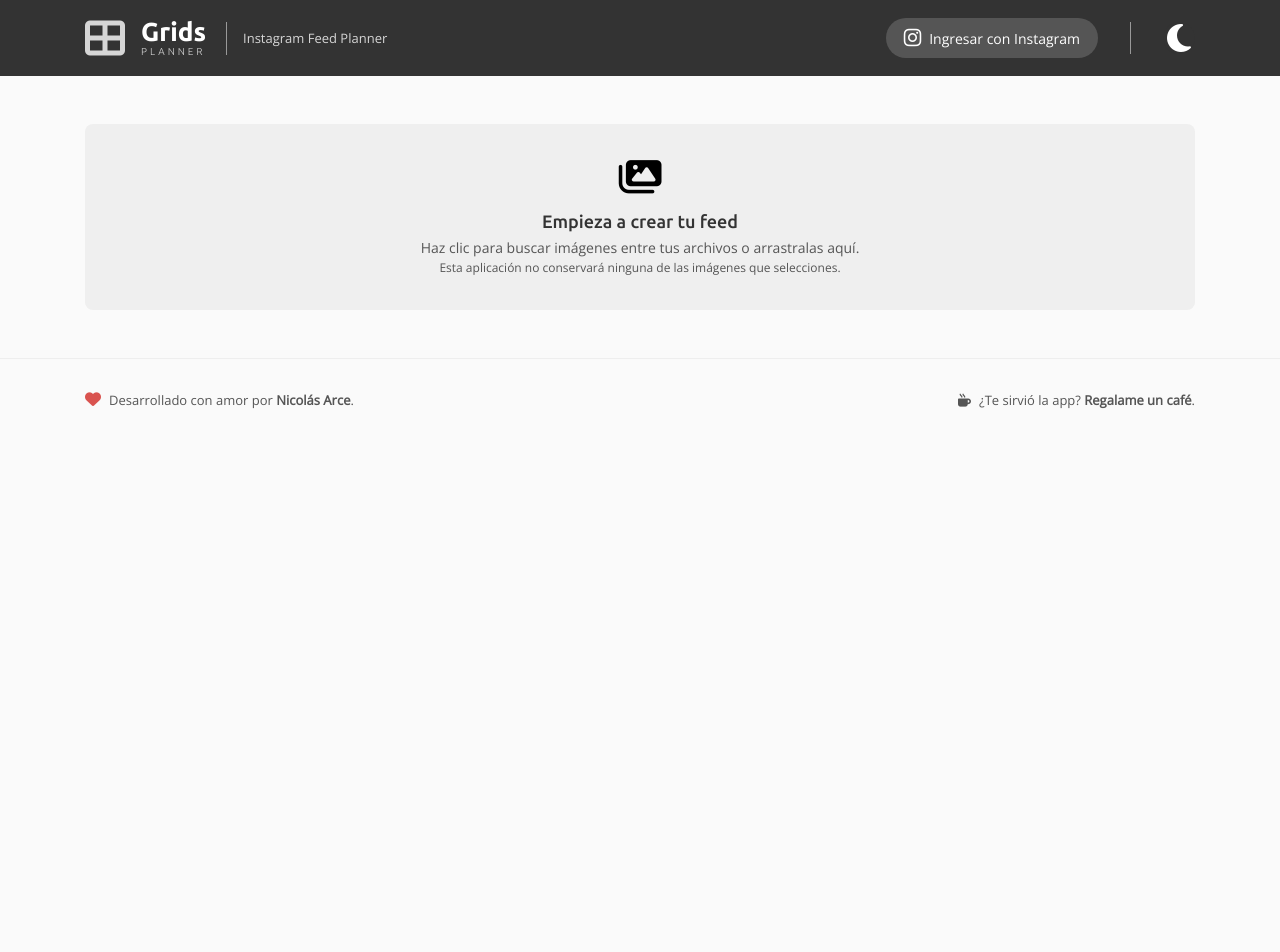
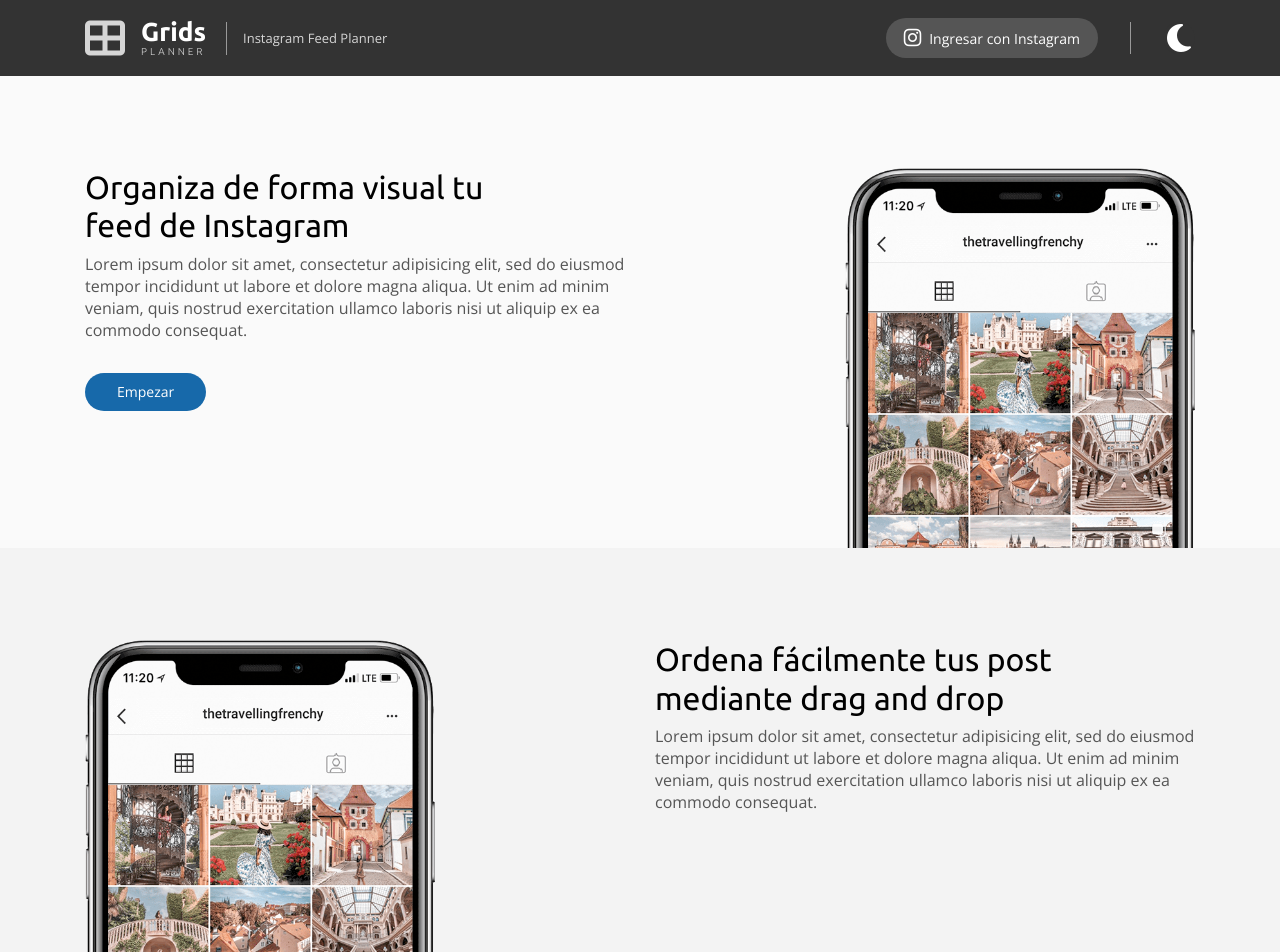
Before and after one commit to narcecl/grids-planner, a Vue app: page / in a window 1280 px wide. Shown: the top 952 px of the page. Before the commit the page ends 800 px from the top, so only its background shows below. Built offline with nearby package versions, Linux system fonts and the light colour scheme.

Commit message:
avances 20210924

```diff
--- a/package.json
+++ b/package.json
@@ -8,6 +8,7 @@
     "start": "node server.js"
   },
   "dependencies": {
+    "set-value": ">=4.0.1",
     "axios": "^0.21.1",
     "express": "^4.17.1",
     "qs": "^6.5.2",
--- a/public/index.html
+++ b/public/index.html
@@ -12,7 +12,7 @@
 		<noscript>
 			<strong>Lo siento, <%= htmlWebpackPlugin.options.title %> no funciona sin JavaScript, por favor habilitalo en tu navegador para continuar.</strong>
 		</noscript>
-		<div id="app" :class="{ dark: $store.getters.getTheme === 'dark' }">
+		<div id="app" :class="{ dark: $store.getters.isDarkMode }">
 			<router-view></router-view>
 		</div>
 		<!-- built files will be auto injected -->
--- a/src/assets/scss/fonts.scss
+++ b/src/assets/scss/fonts.scss
@@ -1,4 +1,12 @@
 .heading{
+	&-2{
+		font-size: 32px;
+		line-height: 1.2em;
+	}
+	&-3{
+		font-size: 26px;
+		line-height: 1.5em;
+	}
 	&-4{
 		font-size: 22px;
 		line-height: 1.5em;
--- a/src/assets/scss/main.scss
+++ b/src/assets/scss/main.scss
@@ -23,8 +23,24 @@ p{font-size:14px;line-height:normal;color:#555;}
 	&-white{color:#fff;}
 }
 
+.dark{
+	.bg{
+		&-secondary{
+			background:#222;
+		}
+	}
+}
+
+.bg{
+	&-secondary{
+		background:#f3f3f3;
+	}
+}
+
 .section{
 	padding:48px 0;
+
+	&.special{padding:92px 0;}
 }
 
 #app{
--- a/src/components/global/darkMode.vue
+++ b/src/components/global/darkMode.vue
@@ -10,10 +10,10 @@
 	export default{
 		computed: {
 			classController: function(){
-				return ( this.$store.getters.getTheme === 'dark' ) ? 'fa-sun' : 'fa-moon';
+				return ( this.$store.getters.isDarkMode ) ? 'fa-sun' : 'fa-moon';
 			},
 			titleText: function(){
-				return 'Activar modo ' + ( this.$store.getters.getTheme === 'dark' ? 'claro' : 'oscuro');
+				return 'Activar modo ' + ( this.$store.getters.isDarkMode ? 'claro' : 'oscuro');
 			}
 		},
 		methods: {
--- a/src/components/global/postArea.vue
+++ b/src/components/global/postArea.vue
@@ -7,6 +7,7 @@
 					<p class="mt-16">Cargando tus posts desde Instagram...</p>
 				</div>
 			</div>
+
 			<div v-if="!postsReady && instagramExpires">
 				<support type="info" :dismiss="true" class="mb-48">
 					<p>La sesión de Instagram caducó, por favor vuelve a iniciar sesión.</p>
@@ -14,8 +15,12 @@
 			</div>
 
 			<div class="post-area" :class="{ 'w-posts': postsList.length }">
+				<support type="success" :dismiss="true" class="mb-32" v-if="hasPost > 1">
+					<p>Todo listo, ahora puedes mover las fotos para ordenarlas a tu gusto. <mark>¡Diviertete!</mark></p>
+				</support>
+
 				<div class="cont" ref="cont">
-					<draggable :class="[ postsList.length ? 'row total' : '', {extramini: isMobileViewport}]" v-model="postsList" :move="checkMove" @start="drag=true" @end="drag=false">
+					<draggable :class="[ postsList.length ? 'row total' : '', {extramini: isMobileViewport}]" v-model="postsList" :move="checkMove" @start="drag = true" @end="drag = false">
 						<div class="col-4" v-for="(post, index) in postsList" :key="index" @dragstart="checkDrag($event)" :draggable="post.drag" :class="post.drag ? 'draggable' : 'no-draggable'">
 							<div class="grid-item" :style="[sizeController, {backgroundImage: 'url(' + post.image + ')' }]" :class="{drag: post.drag}">
 								<div class="grid-cont">
@@ -34,11 +39,13 @@
 			</div>
 		</div>
 
-		<modal v-model="modal" :multimedia="true">
+		<modal v-model="modal" :multimedia="true" size="12">
 			<template slot="main">
-				<figure class="full">
-					<img :src="modalImg" alt="Imagen subida">
-				</figure>
+				<div class="preview-image" :style="limitPreview">
+					<figure :style="limitPreview">
+						<img :src="modalImg" alt="Imagen subida">
+					</figure>
+				</div>
 			</template>
 		</modal>
 
@@ -96,6 +103,9 @@
 				let hasStorage = (this.instagramStorage && 'access_token' in this.instagramStorage && 'user_id' in this.instagramStorage);
 				return (!this.postsReady && hasStorage);
 			},
+			hasPost: function(){
+				return this.$store.getters.hasPosts;
+			},
 			postsList: {
 				get: function(){
 					// Obtenemos la lista del store
@@ -115,6 +125,14 @@
 					};
 				}
 			},
+			limitPreview: function(){
+				let max = this.window_height * 80 / 100;
+
+				return {
+					overflow: 'auto',
+					maxHeight: `${ max }px`
+				};
+			}
 		},
 		methods: {
 			checkMove: function(evt){
@@ -239,6 +257,17 @@
 </script>
 
 <style lang="scss" scoped>
+.preview-image{
+	figure{
+		img{
+			max-width: 100%;
+			display: block;
+			height: auto;
+			max-height: inherit;
+			margin: 0 auto;
+		}
+	}
+}
 .dark{
 	.post-area.w-posts{
 		border-color:#333;
--- a/src/components/ui/modal.vue
+++ b/src/components/ui/modal.vue
@@ -1,29 +1,25 @@
 <template>
 	<transition name="fade">
-		<div class="s-modal h-100" :class="{full: full}" v-if="value" @click="closed">
+		<div class="s-modal h-100" :class="{ full: full }" v-if="value" @click="closed">
 			<div class="s-modal-box h-100">
+				<div class="close-section text-right">
+					<a class="hover-opacity d-inline-block" href="#" @click.prevent="closeModal" aria-label="Ocultar modal">
+						<span class="fa fa-close f-28 text-white" aria-hidden="true"></span>
+					</a>
+				</div>
+
 				<div class="h-100" :class="{container: !full}">
 					<div class="h-100" :class="[!full ? 'd-flex align-items-center' : '']">
-						<div class="modal-content" :class="modalSize">
+						<div class="modal-content p-0 w-100 d-flex justify-content-center align-items-center">
 							<div class="modal-box" ref="modal_box">
 								<div class="modal-box box-shadow box-radius bg-white" v-if="!multimedia">
 									<main :style="[limitHeight]" :class="notPadding ? 'no-padds' : '' ">
-										<div class="d-flex justify-content-end mb-16">
-											<a class="hover-opacity d-block" href="#" @click.prevent="closeModal" aria-label="Ocultar modal">
-												<span class="fa fa-close f-28" aria-hidden="true"></span>
-											</a>
-										</div>
 										<div class="s-modal-content">
 											<slot name="main"></slot>
 										</div>
 									</main>
 								</div>
-								<div v-else>
-									<div class="text-right mb-16">
-										<a class="hover-opacity d-inline-block" href="#" @click.prevent="closeModal" aria-label="Ocultar modal">
-											<span class="fa fa-close f-28 text-white" aria-hidden="true"></span>
-										</a>
-									</div>
+								<div class="modal-custom-multimedia" v-else>
 									<slot name="main"></slot>
 								</div>
 							</div>
@@ -81,7 +77,7 @@ export default {
 				if( item === this.$refs.modal_box ) parentModal = true;
 			});
 
-			if( !event.target.classList.contains('s-modal-box') && parentModal === null ){
+			if( parentModal === null ){
 				// Si no es el s-modal-box ni tampoco es el el contenido, cerramos
 				this.closeModal();
 			}
@@ -126,18 +122,6 @@ export default {
 	backdrop-filter: saturate(180%) blur(20px);
 	z-index: 100;
 
-	&:not(.rutclave){
-		.s-modal-box .modal-content{ min-width: 680px; }
-	}
-
-	&.rutclave{
-		@media screen and ( max-width: $break-md ){
-			.s-modal-box .s-modal-content{
-				padding:16px;
-			}
-		}
-	}
-
 	&.full{
 		.modal-content{
 			height: 100%;
@@ -154,6 +138,12 @@ export default {
 	}
 
 	.s-modal-box{
+		.close-section{
+			position: absolute;
+			right: 16px;
+			top: 16px;
+		}
+
 		.modal-content{
 			width: 100%;
 			margin: 0 auto;
--- a/src/components/ui/support.vue
+++ b/src/components/ui/support.vue
@@ -32,6 +32,9 @@
 					case 'info':
 						return 'fa fa-info-circle';
 						break;
+					case 'success':
+						return 'fa fa-check-circle';
+						break;
 					case 'warning':
 						return 'fa fa-exclamation-circle';
 						break;
@@ -65,25 +68,31 @@
 
 		.close span{color:#444;}
 
+		&.success{
+			background: #dcedc8;
+			border-color:#c5e1a5;
+			.support-icon, .close span{color: #64ae64;}
+		}
+
 		&.info{
-			background:#cce4fd;
-			border-color:#c1ddfa;
+			background:#bbdefb;
+			border-color:#8cd3ff;
 			p{color:#444}
-			.support-icon{color:#265c96}
+			.support-icon, .close span{color:#187bcd}
 		}
 
 		&.warning{
 			background:#fef1ce;
 			border-color:#f6e4b8;
 			p{color:#444}
-			.support-icon{color:#9e823d}
+			.support-icon, .close span{color:#9e823d}
 		}
 
 		&.error{
 			background:#f6d7d9;
 			border-color:#f0cdd1;
 			p{color:#444}
-			.support-icon{color:#853942}
+			.support-icon, .close span{color:#853942}
 		}
 	}
 </style>
--- a/src/router/index.js
+++ b/src/router/index.js
@@ -3,11 +3,13 @@ import VueRouter from 'vue-router';
 
 // Pages
 import Home from '../views/Home.vue';
+import App from '../views/App.vue';
 import connect_success from '../views/connectSuccess';
 
 
 const routes = [
 	{ path: '/', name: 'Home', component: Home },
+	{ path: '/app', name: 'App', component: App },
 	{ path: '/connect_success', component: connect_success }
 ];
 
--- a/src/store/index.js
+++ b/src/store/index.js
@@ -12,9 +12,16 @@ export default{
 			// Devuelve el tema (Claro/Oscuro)
 			return state.theme;
 		},
+		isDarkMode: function(state){
+			return state.theme === 'dark';
+		},
 		getPosts: function(state){
 			// Devuelve array de posts
 			return state.posts;
+		},
+		hasPosts: function(state){
+			// Devuelve boolean si es que hay posts o no
+			return state.posts.length ? state.posts.length : false;
 		},
 		getInstaPosts: function(state){
 			// Devuelve array de posts de instagram
--- /dev/null
+++ b/src/views/App.vue
@@ -0,0 +1,27 @@
+<template>
+	<div>
+		<mainHeader/>
+
+		<dragArea/>
+		<postArea/>
+
+		<mainFooter/>
+	</div>
+</template>
+
+<script>
+import mainHeader from '@/components/global/mainHeader.vue';
+import dragArea from '@/components/global/dragArea.vue';
+import postArea from '@/components/global/postArea.vue';
+import mainFooter from '@/components/global/mainFooter.vue';
+
+export default {
+	name: 'Home',
+	components: {
+		mainHeader,
+		dragArea,
+		postArea,
+		mainFooter
+	}
+}
+</script>
--- a/src/views/Home.vue
+++ b/src/views/Home.vue
@@ -2,8 +2,57 @@
 	<div>
 		<mainHeader/>
 
-		<dragArea/>
-		<postArea/>
+		<main>
+			<section class="pt-92 special">
+				<div class="container">
+					<div class="row justify-content-between">
+						<div class="col-12 col-sm-6">
+							<h1 class="heading-2 w-100 w-sm-80 mb-8" :class="{ 'text-white': $store.getters.isDarkMode }">
+								Organiza de forma visual tu feed de Instagram
+							</h1>
+							<p class="f-large" :class="{ 'text-white': $store.getters.isDarkMode }">
+								Lorem ipsum dolor sit amet, consectetur adipisicing elit, sed do eiusmod
+								tempor incididunt ut labore et dolore magna aliqua. Ut enim ad minim veniam,
+								quis nostrud exercitation ullamco laboris nisi ut aliquip ex ea commodo
+								consequat.
+							</p>
+
+							<div class="btn-holder mt-32">
+								<btn href="app" @click="$router.push('/app')" text="Empezar"/>
+							</div>
+						</div>
+						<div class="col-12 col-sm-4">
+							<figure class="full">
+								<img src="assets/images/iphone-1.png">
+							</figure>
+						</div>
+					</div>
+				</div>
+			</section>
+
+			<section class="pt-92 special bg-secondary">
+				<div class="container">
+					<div class="row justify-content-between">
+						<div class="col-12 col-sm-4">
+							<figure class="full">
+								<img src="assets/images/iphone-1.png">
+							</figure>
+						</div>
+						<div class="col-12 col-sm-6">
+							<h1 class="heading-2 w-100 w-sm-80 mb-8" :class="{ 'text-white': $store.getters.isDarkMode }">
+								Ordena fácilmente tus post mediante drag and drop
+							</h1>
+							<p class="f-large" :class="{ 'text-white': $store.getters.isDarkMode }">
+								Lorem ipsum dolor sit amet, consectetur adipisicing elit, sed do eiusmod
+								tempor incididunt ut labore et dolore magna aliqua. Ut enim ad minim veniam,
+								quis nostrud exercitation ullamco laboris nisi ut aliquip ex ea commodo
+								consequat.
+							</p>
+						</div>
+					</div>
+				</div>
+			</section>
+		</main>
 
 		<mainFooter/>
 	</div>
@@ -11,16 +60,12 @@
 
 <script>
 import mainHeader from '@/components/global/mainHeader.vue';
-import dragArea from '@/components/global/dragArea.vue';
-import postArea from '@/components/global/postArea.vue';
 import mainFooter from '@/components/global/mainFooter.vue';
 
 export default {
 	name: 'Home',
 	components: {
 		mainHeader,
-		dragArea,
-		postArea,
 		mainFooter
 	}
 }
```
Also changed, not shown: public/assets/images/iphone-1.png (added), 1 other file (tests, documents, lock files or other folders).
